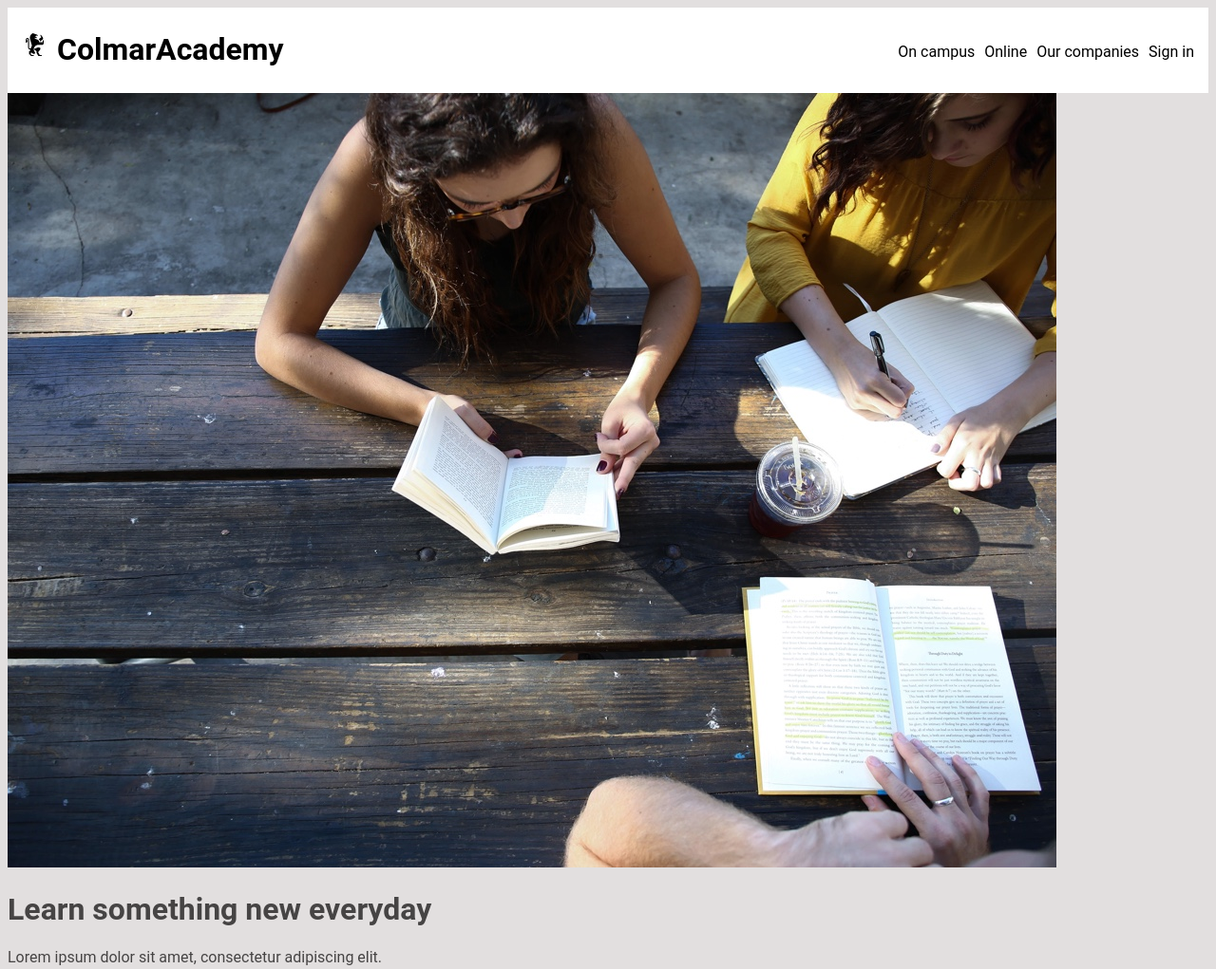
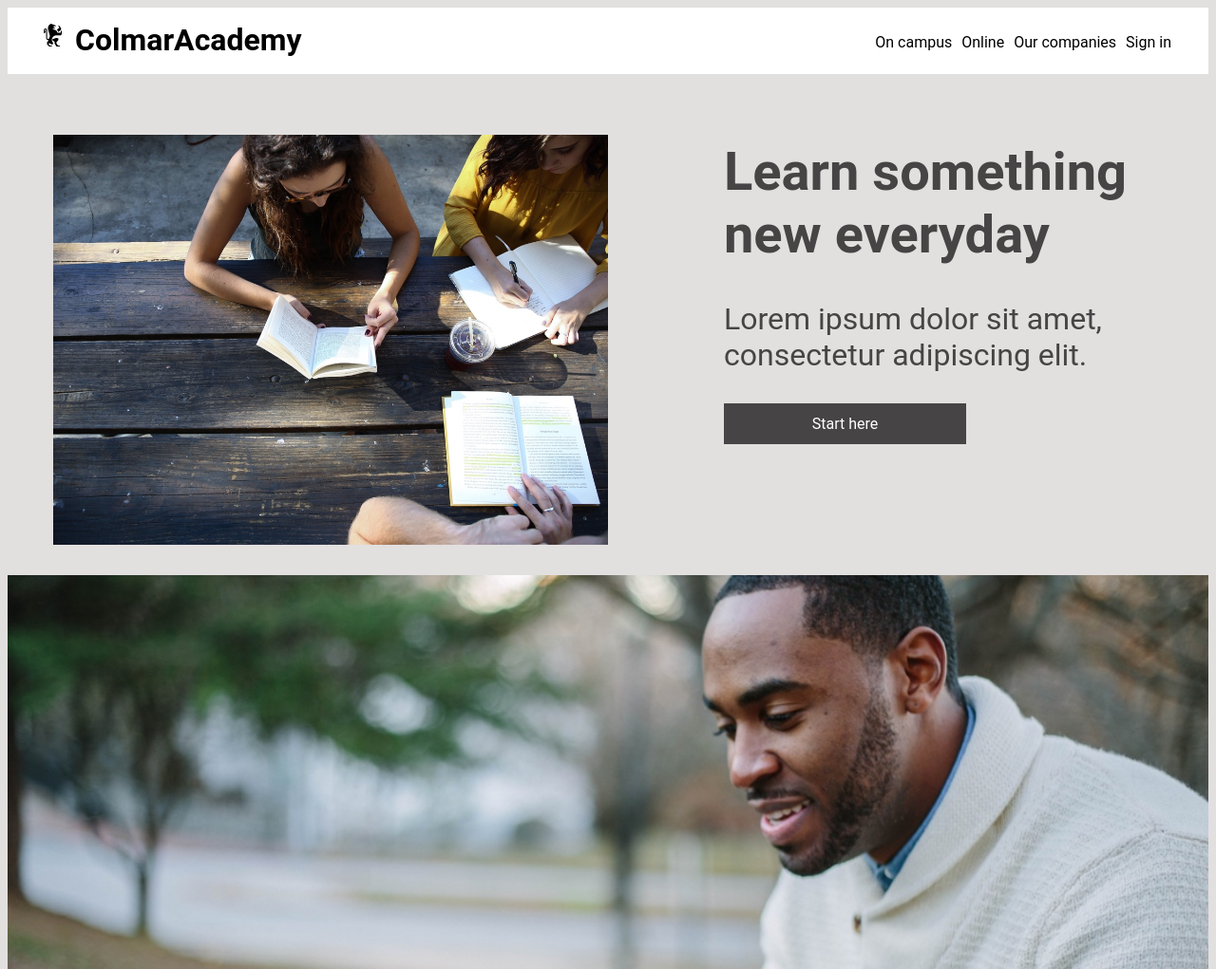
Before and after one commit to Benhc3/colmar_academy, a plain HTML site: page index.html in a window 1280 px wide. Shown: the top 1021 px of the page at 95% size. Drawn offline with Linux system fonts and the light colour scheme.

Commit message:
progress on header, call to action, next information section

```diff
--- a/index.html
+++ b/index.html
@@ -8,7 +8,7 @@
     <header>
         <div class="header">
             <a href="#default" class="logo"><img src="./resources/images/ic-logo.svg"></a>
-            <a href="#" class="logo">ColmarAcademy</a>
+            <a href="#" class="logo2">ColmarAcademy</a>
             <div class="header-right">
               <a href="#">On campus</a>
               <a href="#">Online</a>
@@ -18,14 +18,16 @@
         </div>
     </header>
     <!--Call to Action-->
-    <div class="cta">
-        <div class="image-containter"><img src="./resources/images/banner.jpg" alt="people studying at a picnic table" class="desktop">
+    <div class="call-to-action">
+        <div class="image-containter">
+            <img src="./resources/images/banner.jpg" alt="people studying at a picnic table" class="call-to-action">
         </div>
-        <h1>Learn something new everyday</h1>
-            <p>
+        <div class="call-information">
+        <h1 class="call-information">Learn something new everyday</h1>
+            <p class="call-information">
                 Lorem ipsum dolor sit amet, consectetur adipiscing elit.
             </p>
-            <div class="cta" id="button"><span><a href="#">Start here</a></span>
+            <div class="call-information" id="button"><span><a>Start here</a></span></div>
         </div>
     </div>
     <!--Information-->
--- a/resources/css/style.css
+++ b/resources/css/style.css
@@ -5,14 +5,18 @@ body{
     font-size: 16px;
     background-color: rgb(226, 223, 223);
 }
+h1{
+    font-size: 3.5rem;
+    font-weight: 600;
+}
 
 /*HEADER*/
 .header {
     overflow: hidden;
     background-color: #ffffff;
-    padding: 20px 10px;
+    padding: 10px 10px;
   }
-.header a {
+.header a{
     float: left;
     color: black;
     text-align: center;
@@ -21,6 +25,10 @@ body{
     font-size: 1rem;
   }
 .header a.logo {
+    padding-left: 1.5rem;
+    font-size: 2rem;
+  }
+.header a.logo2 {
     font-size: 2rem;
     font-weight: bold;
   }
@@ -32,4 +40,45 @@ body{
     float: right;
     text-align: center;
     padding-top: 1%;
+    padding-right: 1.5rem;
   }
+/*Call to action*/
+.call-to-action{
+    padding-top: 2rem;
+    padding-left: 1.5rem;
+    padding-right: none;
+    padding-bottom: 1rem;
+    display: flex;
+    justify-content: space-between;
+    overflow: hidden;
+}
+
+img.call-to-action{
+    width: 80%;
+    height: auto;
+}
+.image-container{
+    display: flex;
+    flex-flow: column;
+    justify-items: center;
+}
+.call-information{
+    justify-content: center;
+    align-items: baseline;
+
+}
+p.call-information{
+    font-weight: 400;
+    font-size: 2rem;
+}
+#button{
+    padding-top: .75rem;
+    padding-bottom: .75rem;
+    background-color: rgb(70, 68, 68);
+    color: white;
+    text-align: center;
+    width: 50%;
+    text-decoration-color: white;
+    text-decoration-line: none;
+}
+/*INFORMATION*/
```
